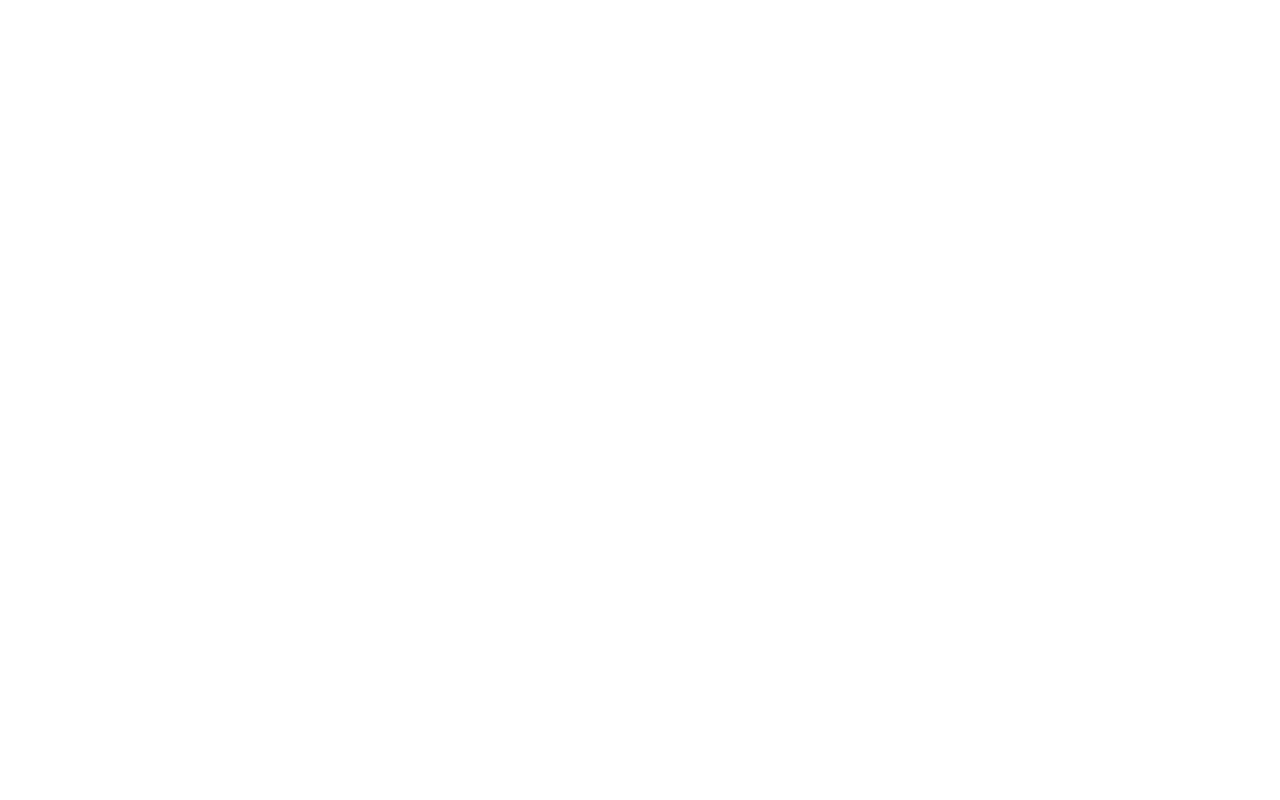
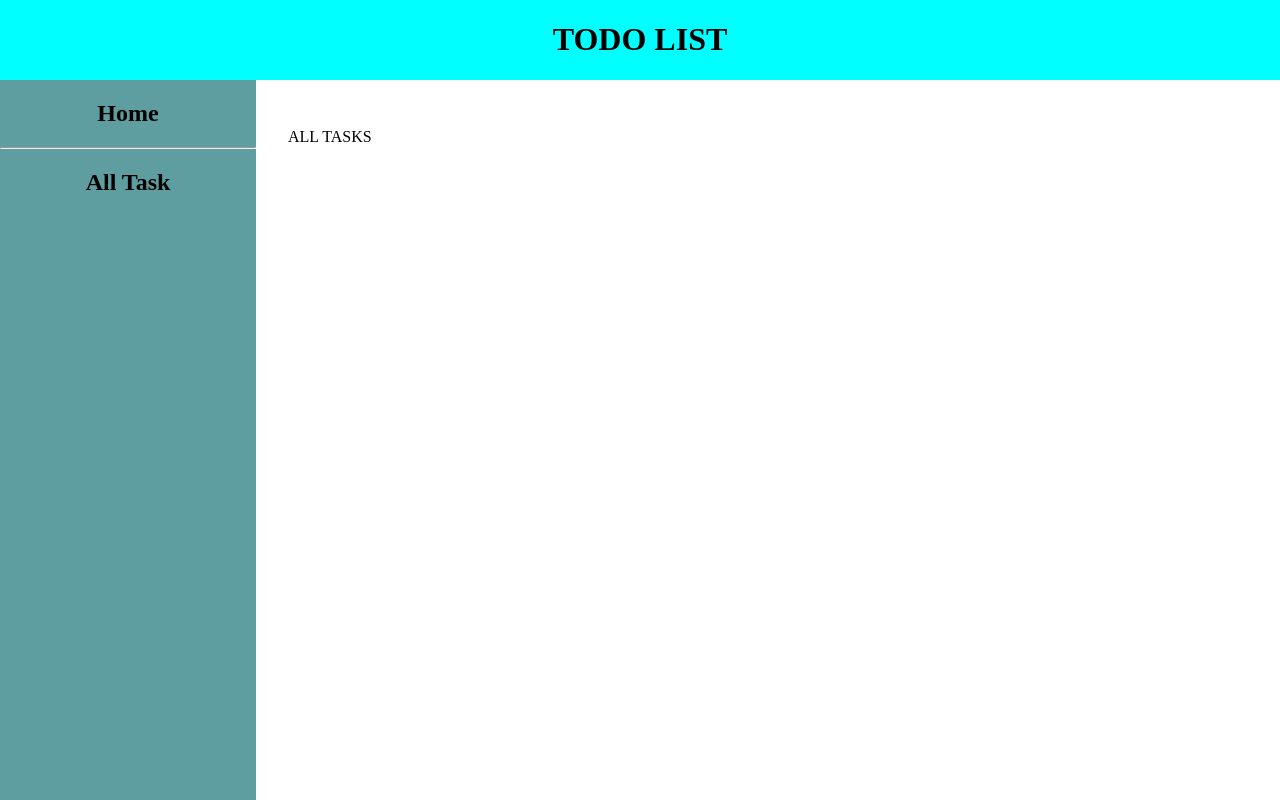
Before and after one commit to sollmayer/TodoList, a website built with webpack: page dist/index.html in a window 1280 px wide. Built offline with nearby package versions, Linux system fonts and the light colour scheme.

Commit message:
set up grid layout

```diff
--- a/dist/index.html
+++ b/dist/index.html
@@ -8,6 +8,20 @@
     <title>Document</title>
 </head>
 <body>
-
+    <main>
+        <header>
+            <div>
+                <h1>TODO LIST</h1>
+            </div>
+        </header>
+        <div class="sidebar">
+            <h2>Home</h2>
+            <hr>
+            <h2>All Task</h2>
+        </div>
+        <div class="content">
+            <p>ALL TASKS</p>
+        </div>
+    </main>
 </body>
 </html>
--- a/dist/style.css
+++ b/dist/style.css
@@ -0,0 +1,24 @@
+body {
+    margin: 0;
+    padding: 0;
+}
+main {
+    display: grid;
+    height: 100vh;
+    grid-template-columns: 1fr 4fr;
+    grid-template-rows: 1fr 10fr;
+}
+header {
+    grid-column: 1/3;
+    text-align: center;
+    background-color: aqua;
+}
+.sidebar {
+    grid-row: 2/3;
+    text-align: center;
+    background-color: cadetblue;
+}
+
+.content {
+    padding: 2rem;
+}
```
